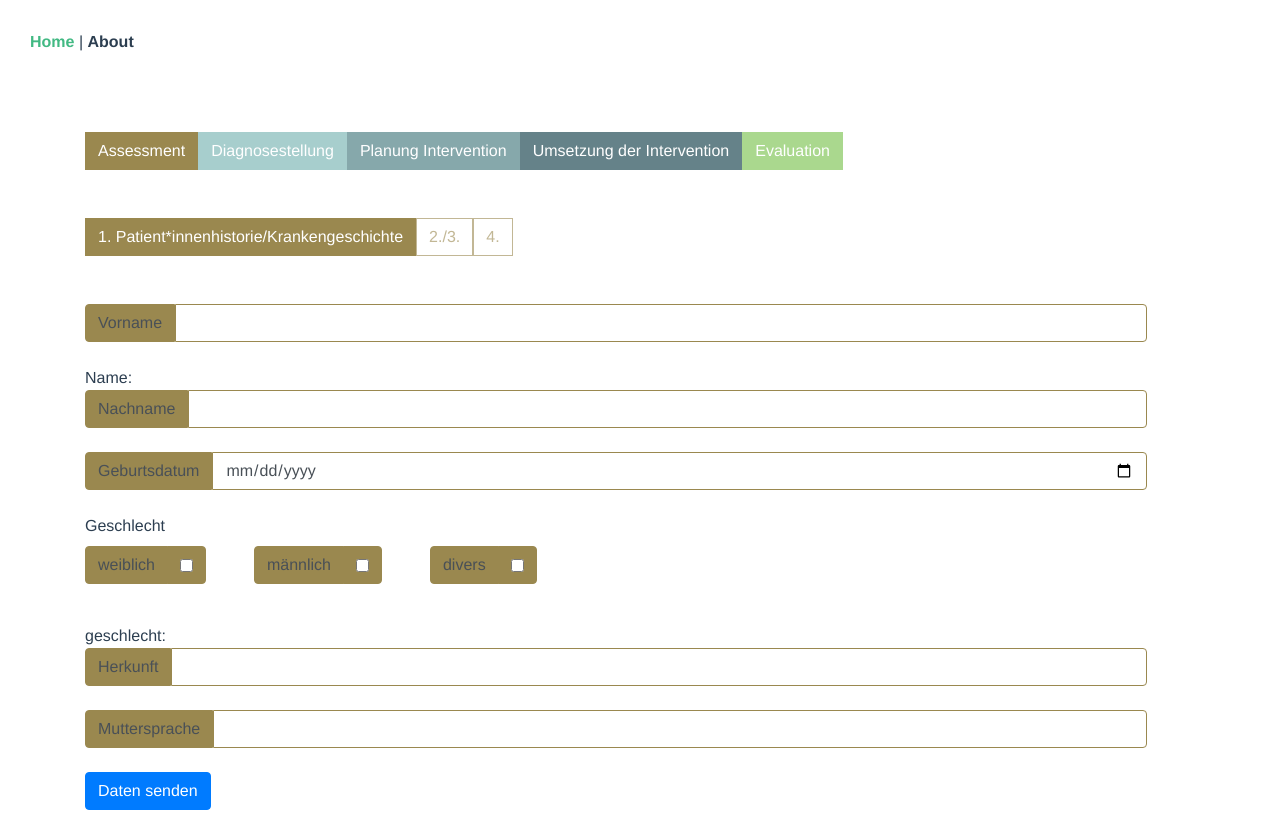
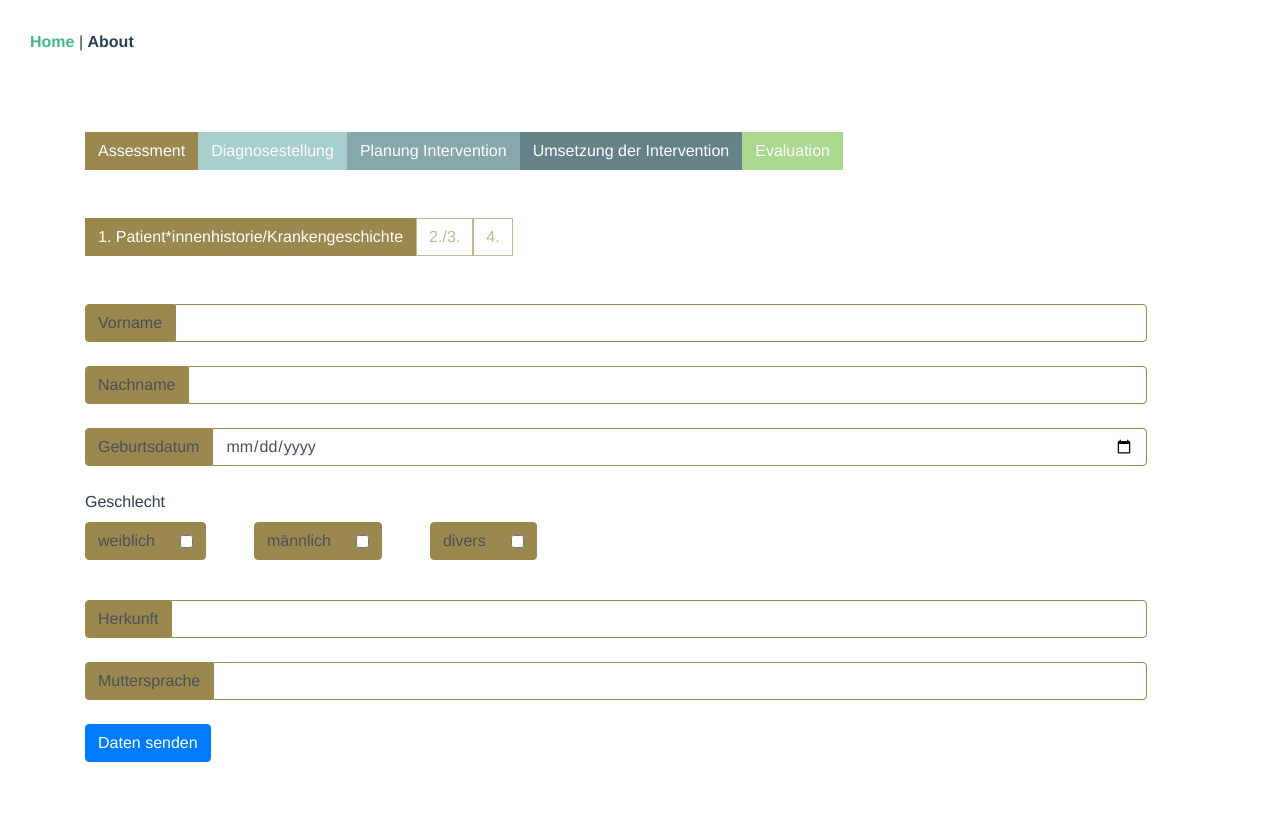
Before and after one commit to Syb10/modive, a Vue app in the folder client/: page / in a window 1280 px wide. After the commit the page ends 800 px from the top, so only its background shows below. Built offline with nearby package versions, Linux system fonts and the light colour scheme; what vuex-map-fields would draw is missing.

Commit message:
modified checkbox,

```diff
--- a/client/src/components/Assessment/Assessment1.vue
+++ b/client/src/components/Assessment/Assessment1.vue
@@ -4,7 +4,6 @@
         v-model="vorname"
         :content="{ title: 'Vorname', id: 'vorname', type: 'text' }"
       />
-      <div> Name: {{vorname}}</div>
       <InputForm
         v-model="nachname"
         :content="{ title: 'Nachname', id: 'nachname', type: 'text' }"
@@ -13,15 +12,7 @@
         v-model="geburtsdatum"
         :content="{ title: 'Geburtsdatum', id: 'geburtsdatum', type:'date' }"
       />
-      <CheckboxForm
-        :checkboxs="[
-          {title:'weiblich', id:'weiblich'},
-          {title:'männlich', id:'maennlich'},
-          {title:'divers', id:'divers'}
-        ]"
-        v-model="geschlecht"
-      />
-      <div>geschlecht: {{geschlecht}}</div>
+      <Checkboxgeschlecht />
       <InputForm
         v-model="herkunft"
         :content="{ title: 'Herkunft', id: 'herkunft', type:'text' }"
@@ -35,24 +26,23 @@
 
 <script>
 import InputForm from "../InputForm.vue";
-import CheckboxForm from "../CheckboxForm.vue";
+import Checkboxgeschlecht from "../CheckboxGeschlecht.vue";
 import {mapFields} from "vuex-map-fields";
 
 export default {
   name: 'assessment1',
   components: {
     InputForm,
-    CheckboxForm
+    Checkboxgeschlecht
   },
   computed: {
     ...mapFields([
       "vorname",
       "nachname",
       "geburtsdatum",
-      "geschlecht",
       "herkunft",
-      "muttersprache"
-    ])
+      "muttersprache",
+    ]),
   }
 };
 </script>
--- a/client/src/components/CheckboxForm.vue
+++ b/client/src/components/CheckboxForm.vue
@@ -20,12 +20,12 @@
 <script>
 import {createHelpers} from "vuex-map-fields";
 
-const {mapFields} = createHelpers ({
+const {mapFields} = createHelpers({
   mutationType: "updateCheckbox"
 });
 
 export default {
-  name: "checkboxForm",
+  name: "CheckboxForm",
   props: {
     checkboxs: [],
     modelValue: []
@@ -36,9 +36,17 @@ export default {
       get() {
         return this.modelValue
       },
-      //set(value) {
-      //  this.$store.commit("updateCheckbox", value)
-      //}
+      set(value) {
+        this.$store.state.form.geschlecht = value
+      }
+    },
+    test: {
+      get() {
+        return this.$store.state.geschlecht
+      },
+      set(val) {
+        this.$store.state.geschlecht = val
+      }
     },
     ...mapFields([
       "geschlecht"
--- /dev/null
+++ b/client/src/components/CheckboxGeschlecht.vue
@@ -0,0 +1,56 @@
+<template>
+  <div class="form-group">
+    <label>Geschlecht</label>
+    <div class="input-group mb-4">
+      <div class="input-group-prepend mr-5 mb-3">
+        <label class="input-group-text" for="weiblich">weiblich</label>
+        <div class="input-group-text checkbox">
+          <input
+            type="checkbox"
+            id="weiblich"
+            value="weiblich"
+            v-model="geschlecht"
+          />
+        </div>
+      </div>
+      <div class="input-group-prepend mr-5 mb-3">
+        <label class="input-group-text" for="meannlich">männlich</label>
+        <div class="input-group-text checkbox">
+          <input
+            type="checkbox"
+            id="meannlich"
+            value="männlich"
+            v-model="geschlecht"
+          />
+        </div>
+      </div>
+      <div class="input-group-prepend mr-5 mb-3">
+        <label class="input-group-text" for="divers">divers</label>
+        <div class="input-group-text checkbox">
+          <input
+            type="checkbox"
+            id="divers"
+            value="divers"
+            v-model="geschlecht"
+          />
+        </div>
+      </div>
+    </div>
+  </div>
+</template>
+
+<script>
+export default {
+    name:"Checkboxgeschlecht",
+    computed: {
+      geschlecht: {
+        get() {
+          return this.$store.state.form.geschlecht
+        },
+        set(val) {
+          this.$store.state.form.geschlecht = val
+        }
+      },
+    }
+}
+</script>
--- a/client/src/store/index.js
+++ b/client/src/store/index.js
@@ -16,13 +16,7 @@ export default createStore({
     getField
   },
   mutations: {
-    updateField,
-    updateCheckbox(state, field) {
-      updateField(state.form.geschlecht, field);
-    },
-    changeBox(state, value) {
-      state.form.geschlecht = value;
-    }
+    updateField
   },
   actions: {
   },
--- a/client/src/views/Home.vue
+++ b/client/src/views/Home.vue
@@ -56,13 +56,15 @@ export default {
       "vorname",
       "nachname",
       "geburtsdatum",
-      "geschlecht",
       "herkunft",
       "muttersprache",
       "koerpergroesse",
       "koerpergewicht",
       "bmi"
     ]),
+    geschlecht(){
+      return this.$store.state.form.geschlecht;
+    }
   },
   methods: {
     addPatient() {
@@ -77,7 +79,7 @@ export default {
           "muttersprache": this.muttersprache,
           "koerpergroesse": this.koerpergroesse,
           "koerpergewicht": this.koerpergewicht,
-          "bmi": this.bmi
+          "bmi": this.bmi,
         })
         .then(response => {
           console.log(response);
```
